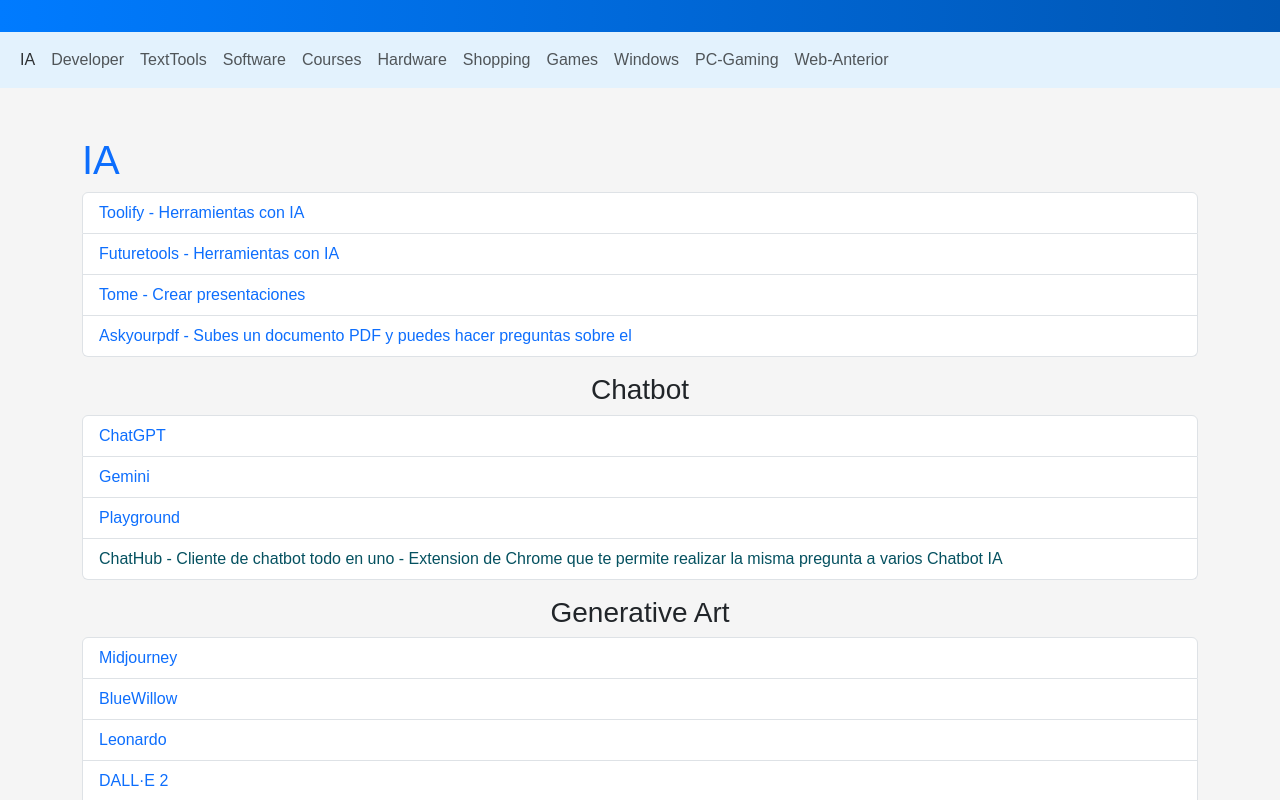
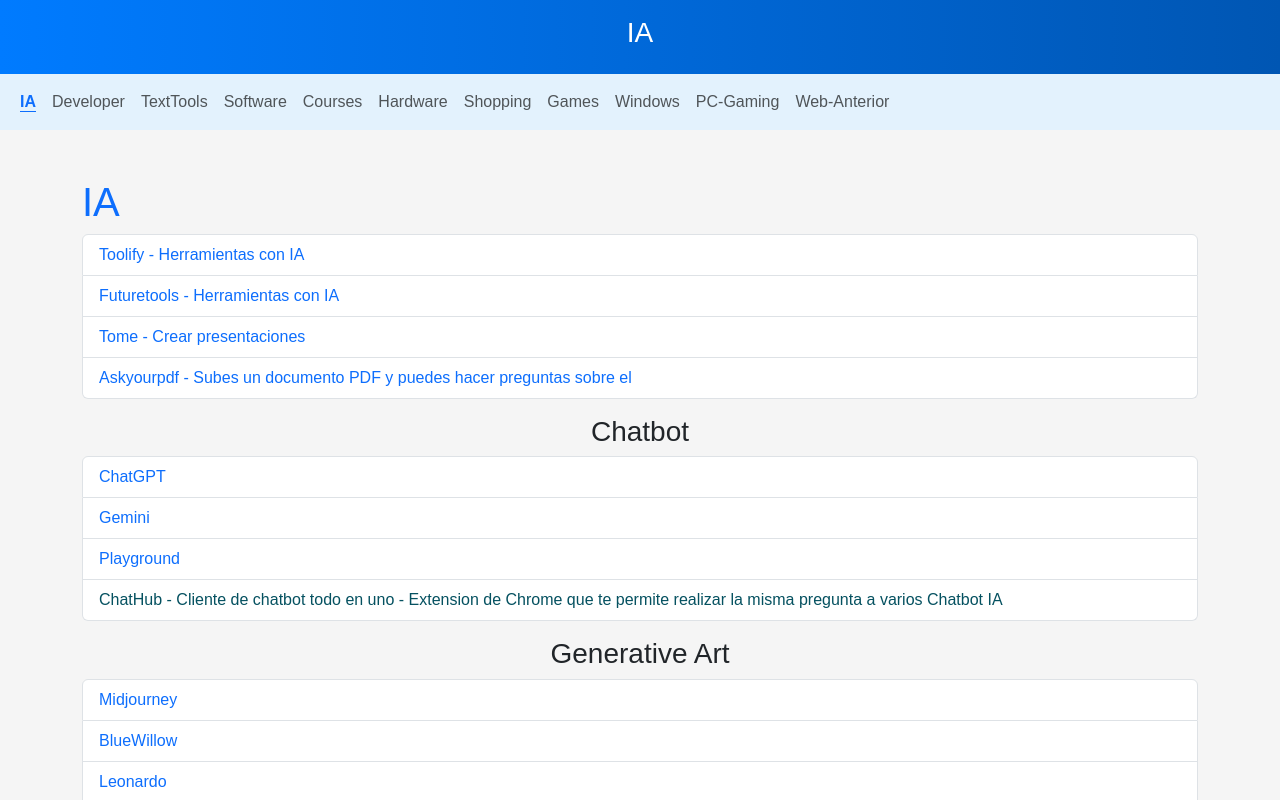
Before and after one commit to JesusRaim/webs, a plain HTML site: page index.html in a window 1280 px wide. Both pictures are taken after a click on the link "IA". Shown: the top 800 px of the page. Drawn offline with Linux system fonts and the light colour scheme.

Commit message:
Accion del menu

```diff
--- a/css/custom.css
+++ b/css/custom.css
@@ -14,3 +14,10 @@ body {
   a:hover {
     text-decoration: underline;
   }
+
+  .nav-link.active {
+    font-weight: bold;
+    color: #0d6efd !important; /* Color primario de Bootstrap */
+    text-decoration: underline; /* Subraya el enlace activo */
+    text-underline-offset: 4px; /* Ajusta la distancia del subrayado */
+}
--- a/index.html
+++ b/index.html
@@ -4,13 +4,15 @@
   <meta charset="UTF-8">
   <meta name="viewport" content="width=device-width, initial-scale=1.0">
   <title>Mis Webs</title>
+
+  <!-- Import CSS -->
   <link rel="stylesheet" href="bootstrap-5.3.3-dist/css/bootstrap.min.css">
   <link rel="stylesheet" href="css/custom.css">
   <link rel="stylesheet" href="css/structure.css">
 </head>
 <body>
   <!-- Cabecera -->
-  <header class="bg-primary text-white text-center py-3"></header>
+  <header id="header" class="bg-primary text-white text-center py-3"></header>
 
   <!-- Menú de Navegación -->
   <nav class="navbar navbar-expand-lg navbar-light" style="background-color: #e3f2fd;">
@@ -44,6 +46,7 @@
     <p>© Raim</p>
   </footer>
 
+  <!-- Import JavaScript -->
   <script src="bootstrap-5.3.3-dist/js/bootstrap.bundle.min.js"></script>
   <script src="js/menuFunctions.js"></script>
 </body>
--- a/js/menuFunctions.js
+++ b/js/menuFunctions.js
@@ -1,4 +1,10 @@
-function loadContent(file) {
+// FUNCIONES
+
+/**
+ * Carga el cuerpo de las distintas seciones.
+ */
+function loadContent(enlace) {
+  const file = 'templates/' + enlace.getAttribute('href').replace('#', '') + '.html';
   const contentDiv = document.getElementById('container');
   fetch(file)
     .then((response) => {
@@ -15,11 +21,42 @@ function loadContent(file) {
     });
 }
 
-const menu = document.querySelectorAll('a[href^="#"]');
+/**
+ * Activa CSS para la opcion del menu selecionada.
+ * Quita la seleccion que puedo haber en otra secion.
+ *
+ * @param {Element} menu Todos los elementos del menu
+ * @param {Element} enlace elemento activo
+ */
+function selectedMenuOption(menu, enlace) {
+  menu.forEach((link) => link.classList.remove('active'));
+  enlace.classList.add('active');
+}
 
+/**
+ * Pone el valor al header de la seccion que esta activa
+ * @param {Element} enlace
+ */
+function headerValue(enlace) {
+  const elementHeader = document.getElementById('header');
+  const createH3 = document.createElement('h3');
+
+  createH3.textContent = enlace.textContent;
+  elementHeader.textContent = "";
+  elementHeader.appendChild(createH3);
+}
+
+// ACCIONES
+
+const menu = document.querySelectorAll('a[href^="#"]'); // Elementos del menu
+
+/**
+ * Evento click que se intercepta en el menu
+ */
 menu.forEach((enlace) => {
   enlace.addEventListener('click', () => {
-    const source = 'templates/' + enlace.getAttribute('href').replace('#', '') + '.html';
-    loadContent(source);
+    headerValue(enlace);
+    selectedMenuOption(menu, enlace);
+    loadContent(enlace);
   });
 });
```
Lines whose indentation alone changed are shown as unchanged.
